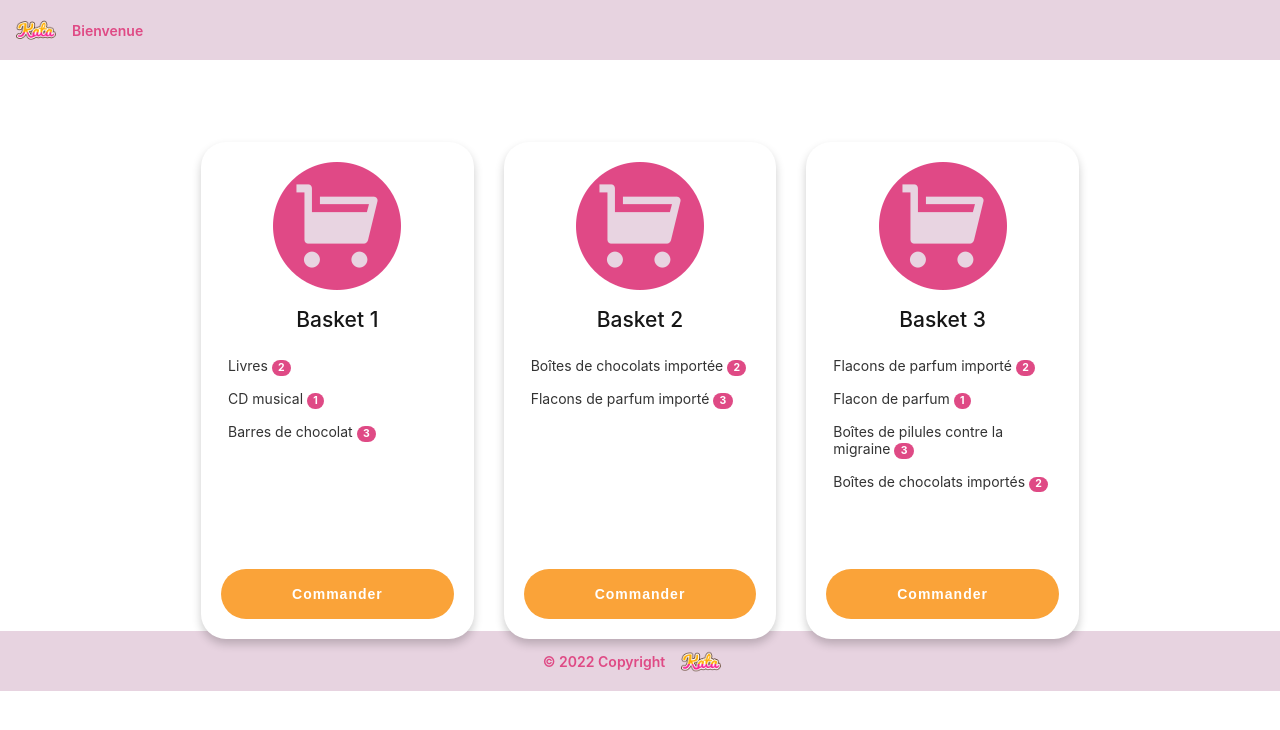
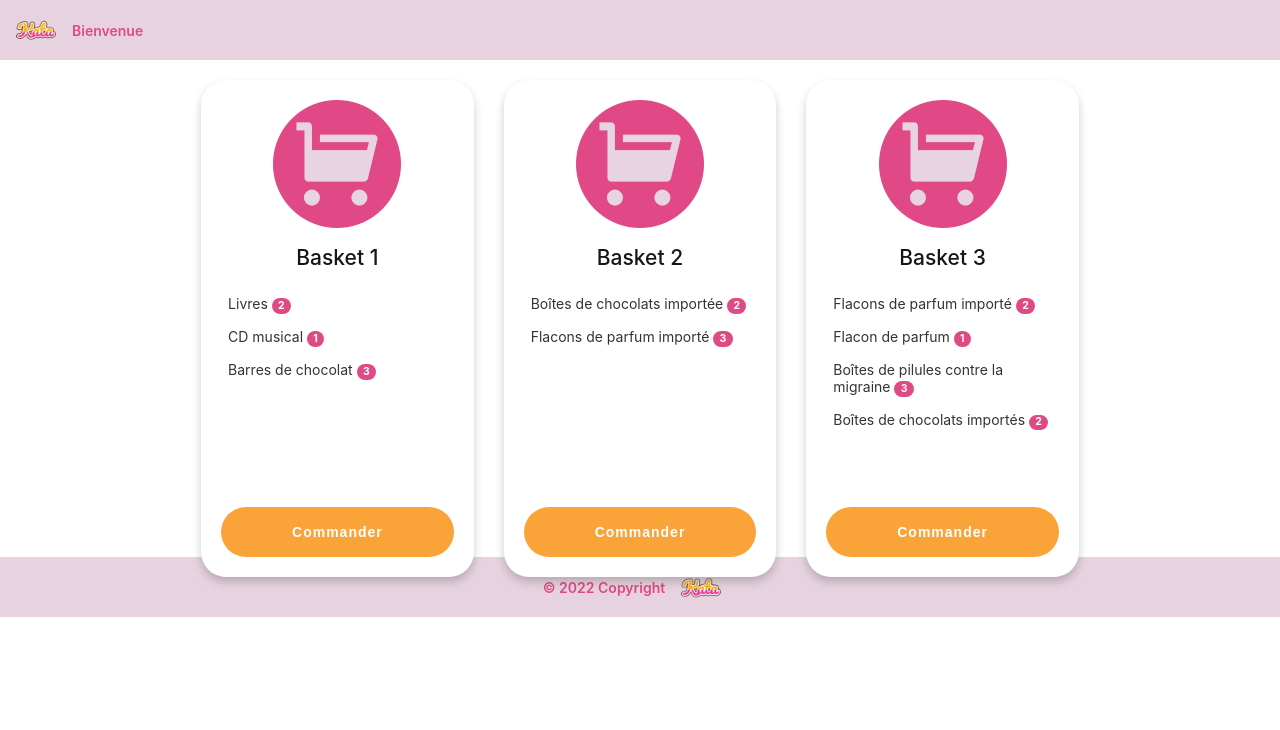
Before and after one commit to firaskooli/kata, an Angular app: page / in a window 1280 px wide. Shown: the top 730 px of the page. Built offline with nearby package versions, Linux system fonts and the light colour scheme.

Commit message:
Fix Shell component styling

```diff
--- a/src/app/shell/shell.component.scss
+++ b/src/app/shell/shell.component.scss
@@ -6,9 +6,7 @@
 
 .common-content {
     display: flex;
-    margin: 82px auto 32px;
-    padding: 0 16px;
-    max-width: 960px;
-    flex-direction: column;
     align-items: center;
+    justify-content: center;
+    margin: 20px;
 }
```
